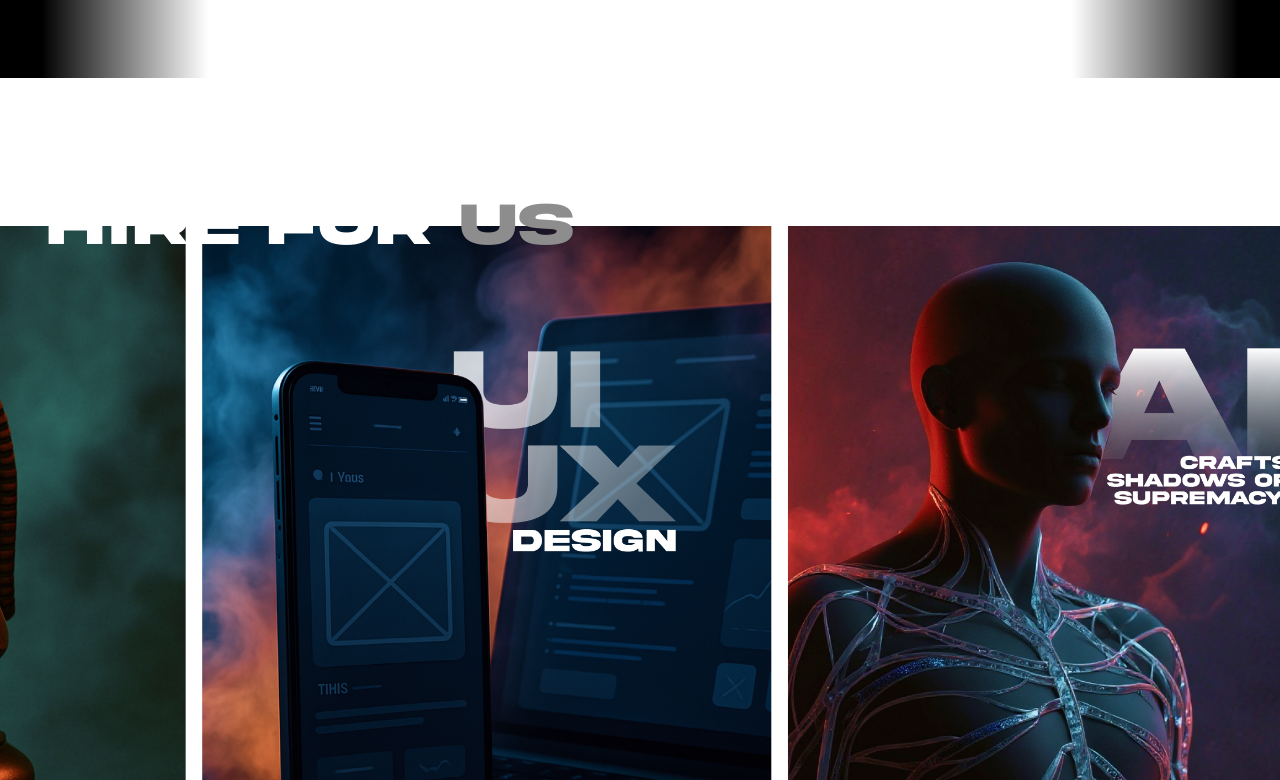
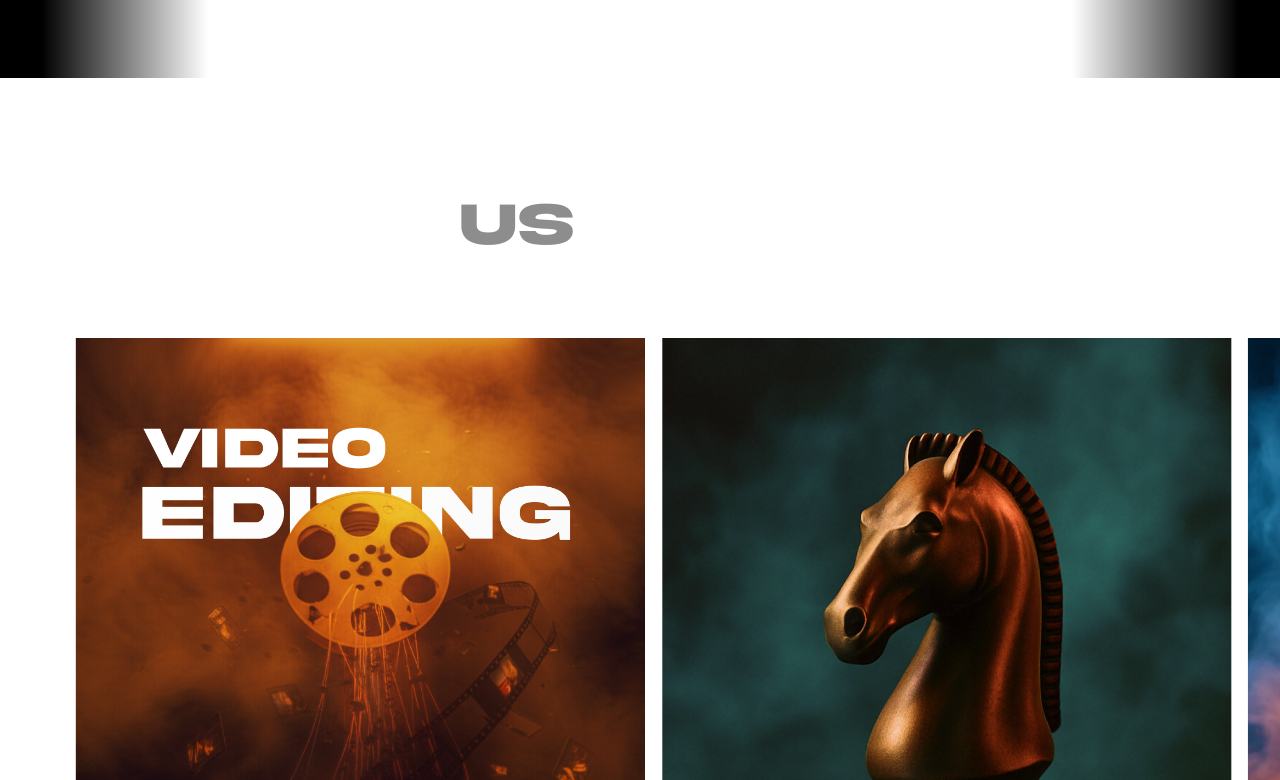
Before and after one commit to abrarkhalidofficial/Refly2025, a Next.js app: page / in a window 1280 px wide. Shown: the part 840-1620 px from the top of the page. Built offline with nearby package versions, Linux system fonts and the light colour scheme.

Commit message:
Update scroll-card.tsx

```diff
--- a/components/scroll-card.tsx
+++ b/components/scroll-card.tsx
@@ -12,13 +12,13 @@ const HorizontalScrollCarousel = () => {
     target: targetRef,
   });
 
-  const x = useTransform(scrollYProgress, [0, 1], ["1%", "-95%"]);
+  const x = useTransform(scrollYProgress, [0, 1], ["20%", "-45%"]);
 
   return (
-    <section ref={targetRef} className="relative h-[150vh] md:h-[300vh]">
+    <section ref={targetRef} className="relative h-auto md:h-[250vh]">
       <div
-        className="p-0 pl-12 mx-auto relative z-10 w-full pt-10 md:pt-20 px-2"
-        style={{ marginBottom: "-5em" }}
+        className="p-0 pl-6 md:pl-12 mx-auto relative z-10 w-full pt-6 md:pt-20"
+        style={{ marginBottom: "2em" }}
       >
         <div className="flex justify-start">
           <motion.h1
@@ -26,18 +26,25 @@ const HorizontalScrollCarousel = () => {
             whileInView={{ opacity: 1, scale: 1, y: 0 }}
             transition={{ duration: 0.8, ease: "easeOut" }}
             viewport={{ once: true, amount: 0.3 }}
-            className="text-3xl md:text-6xl text-left text-white fontClass"
+            className="text-2xl md:text-6xl text-left text-white fontClass"
           >
             Hire For
-            <span className="text-[#8D8D8D]"> Us</span>{" "}
+            <span className="text-[#8D8D8D]"> Us</span>
           </motion.h1>
         </div>
       </div>
-      <div className="sticky top-0 flex h-screen items-center overflow-hidden">
-        <motion.div style={{ x }} className="flex gap-4">
-          {cards.map((card) => {
-            return <Card card={card} key={card.id} />;
-          })}
+
+      <div className="md:sticky md:top-0 flex h-auto md:h-screen items-center overflow-hidden">
+        <div className="flex flex-col gap-6 md:hidden w-full px-4">
+          {cards.map((card) => (
+            <Card card={card} key={card.id} />
+          ))}
+        </div>
+
+        <motion.div style={{ x }} className="hidden md:flex gap-4">
+          {cards.map((card) => (
+            <Card card={card} key={card.id} />
+          ))}
         </motion.div>
       </div>
     </section>
@@ -54,7 +61,7 @@ const Card = ({ card }: { card: CardType }) => {
   return (
     <div
       key={card.id}
-      className="group relative h-[400px] w-[90vw] max-w-[570px] overflow-hidden md:h-[700px] md:w-[570px]"
+      className="group relative h-[500px] w-full max-w-[570px] overflow-hidden md:h-[700px] md:w-[570px] mx-auto"
     >
       <div
         style={{
@@ -64,7 +71,7 @@ const Card = ({ card }: { card: CardType }) => {
         }}
         className="absolute inset-0 z-0 transition-transform duration-300 group-hover:scale-110"
       ></div>
-      {/* Arrow button at bottom, visible on hover */}
+
       <button className="absolute bottom-6 right-6 opacity-0 group-hover:opacity-100 transition-opacity duration-300 bg-white/10 rounded-full p-3 shadow-lg flex items-center justify-center">
         <svg
           width="22"
@@ -86,39 +93,8 @@ const Card = ({ card }: { card: CardType }) => {
 export default ScrollCard;
 
 const cards = [
-  {
-    url: "/1.png",
-    title: "Title 1",
-    id: 1,
-  },
-  {
-    url: "/2.png",
-    title: "Title 2",
-    id: 2,
-  },
-  {
-    url: "/3.png",
-    title: "Title 3",
-    id: 3,
-  },
-  {
-    url: "/4.png",
-    title: "Title 4",
-    id: 4,
-  },
-  {
-    url: "/1.png",
-    title: "Title 5",
-    id: 5,
-  },
-  {
-    url: "/2.png",
-    title: "Title 6",
-    id: 6,
-  },
-  {
-    url: "/3.png",
-    title: "Title 7",
-    id: 7,
-  },
+  { url: "/1.png", title: "Title 1", id: 1 },
+  { url: "/2.png", title: "Title 2", id: 2 },
+  { url: "/3.png", title: "Title 3", id: 3 },
+  { url: "/4.png", title: "Title 4", id: 4 },
 ];
```
